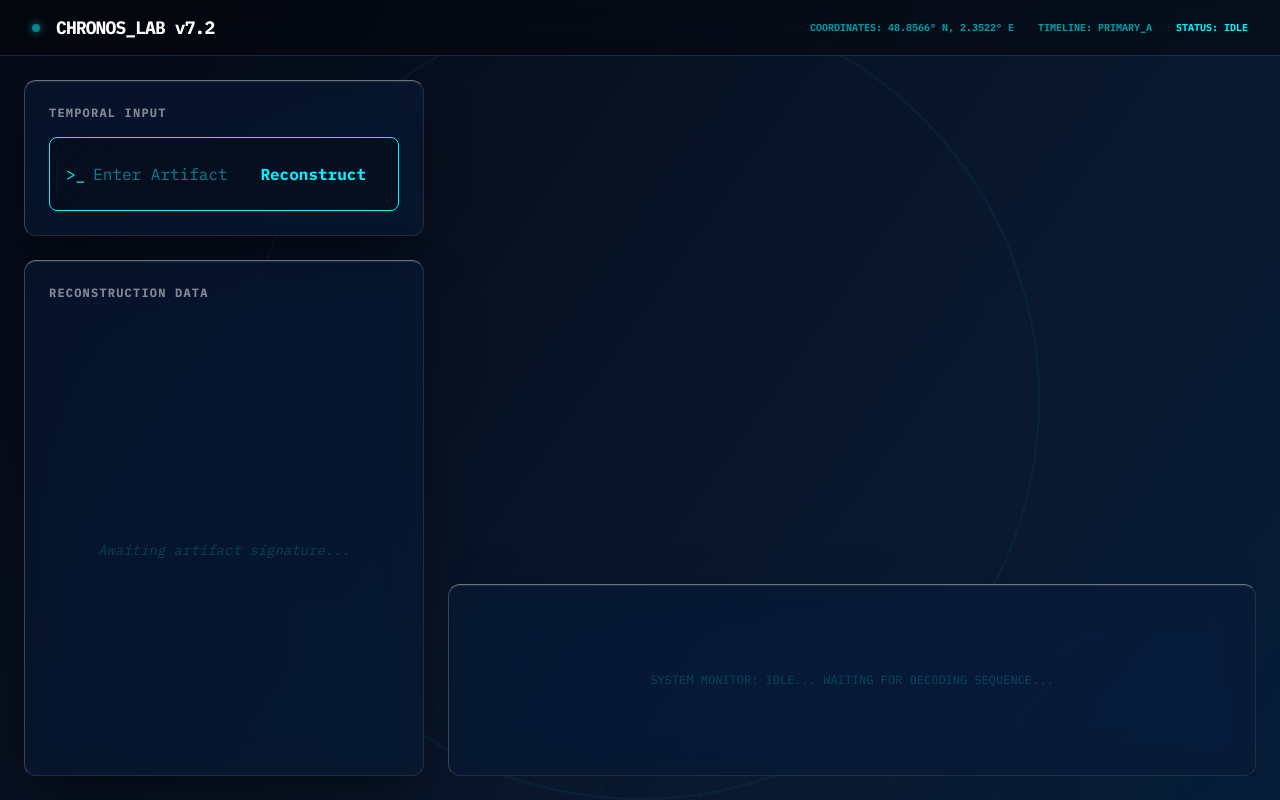
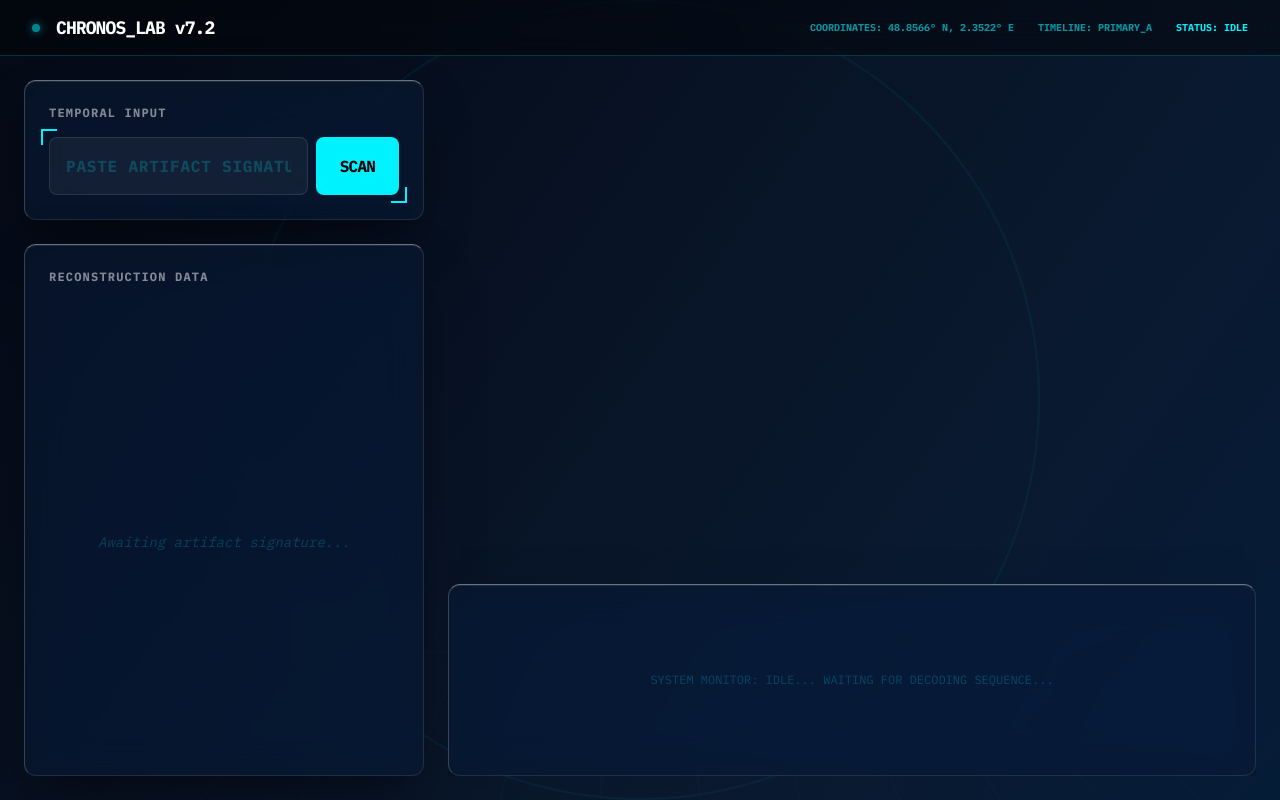
Before and after one commit to blueplaysgames3921/chronos-reconstruct, a Next.js app: page / in a window 1280 px wide. Both pictures are taken after typing "Sample123" into the empty fields and a click on the button "SYNC TIMELINE". Built offline with nearby package versions, Linux system fonts and the light colour scheme.

Commit message:
Update TerminalInput.tsx

```diff
--- a/components/ui/TerminalInput.tsx
+++ b/components/ui/TerminalInput.tsx
@@ -1,4 +1,3 @@
-
 'use client';
 
 import { useState } from 'react';
@@ -13,30 +12,33 @@ export const TerminalInput = ({ onSubmit }: TerminalInputProps) => {
 
   const handleSubmit = (e: React.FormEvent) => {
     e.preventDefault();
-    if (url) {
-      onSubmit(url);
-    }
+    if (url.trim()) onSubmit(url);
   };
 
   return (
-    <form onSubmit={handleSubmit} className="w-full max-w-2xl mx-auto p-4 border border-cyan-border rounded-lg bg-black/30 backdrop-blur-xl">
-      <div className="flex items-center">
-        <span className="text-cyan-glow mr-2">{`>_`}</span>
-        <input
-          type="text"
-          value={url}
-          onChange={(e) => setUrl(e.target.value)}
-          placeholder="Enter Artifact Image URL..."
-          className="w-full bg-transparent text-cyan-glow placeholder-cyan-glow/50 focus:outline-none"
-        />
-        <motion.button
+    <form onSubmit={handleSubmit} className="relative group">
+      {/* Target Reticle Borders */}
+      <div className="absolute -top-2 -left-2 w-4 h-4 border-t-2 border-l-2 border-chrono-cyan group-focus-within:w-6 group-focus-within:h-6 transition-all" />
+      <div className="absolute -bottom-2 -right-2 w-4 h-4 border-b-2 border-r-2 border-chrono-cyan group-focus-within:w-6 group-focus-within:h-6 transition-all" />
+
+      <div className="flex gap-2">
+        <div className="relative flex-1">
+          <input
+            type="text"
+            value={url}
+            onChange={(e) => setUrl(e.target.value)}
+            placeholder="PASTE ARTIFACT SIGNATURE (URL)..."
+            className="w-full bg-white/5 border border-white/10 px-4 py-4 rounded-lg text-chrono-cyan placeholder:text-chrono-cyan/20 focus:outline-none focus:bg-white/10 transition-all font-bold tracking-wider"
+          />
+          <div className="absolute left-0 bottom-0 h-[1px] bg-chrono-cyan w-0 group-focus-within:w-full transition-all duration-500 shadow-[0_0_10px_#00f2ff]" />
+        </div>
+
+        <button
           type="submit"
-          className="ml-4 px-4 py-2 bg-cyan-glow/20 text-cyan-glow font-bold rounded-md hover:bg-cyan-glow/40 transition-colors"
-          whileHover={{ scale: 1.05 }}
-          whileTap={{ scale: 0.95 }}
+          className="px-6 bg-chrono-cyan text-void font-black uppercase tracking-tighter rounded-lg hover:brightness-125 transition-all"
         >
-          Reconstruct
-        </motion.button>
+          SCAN
+        </button>
       </div>
     </form>
   );
```
